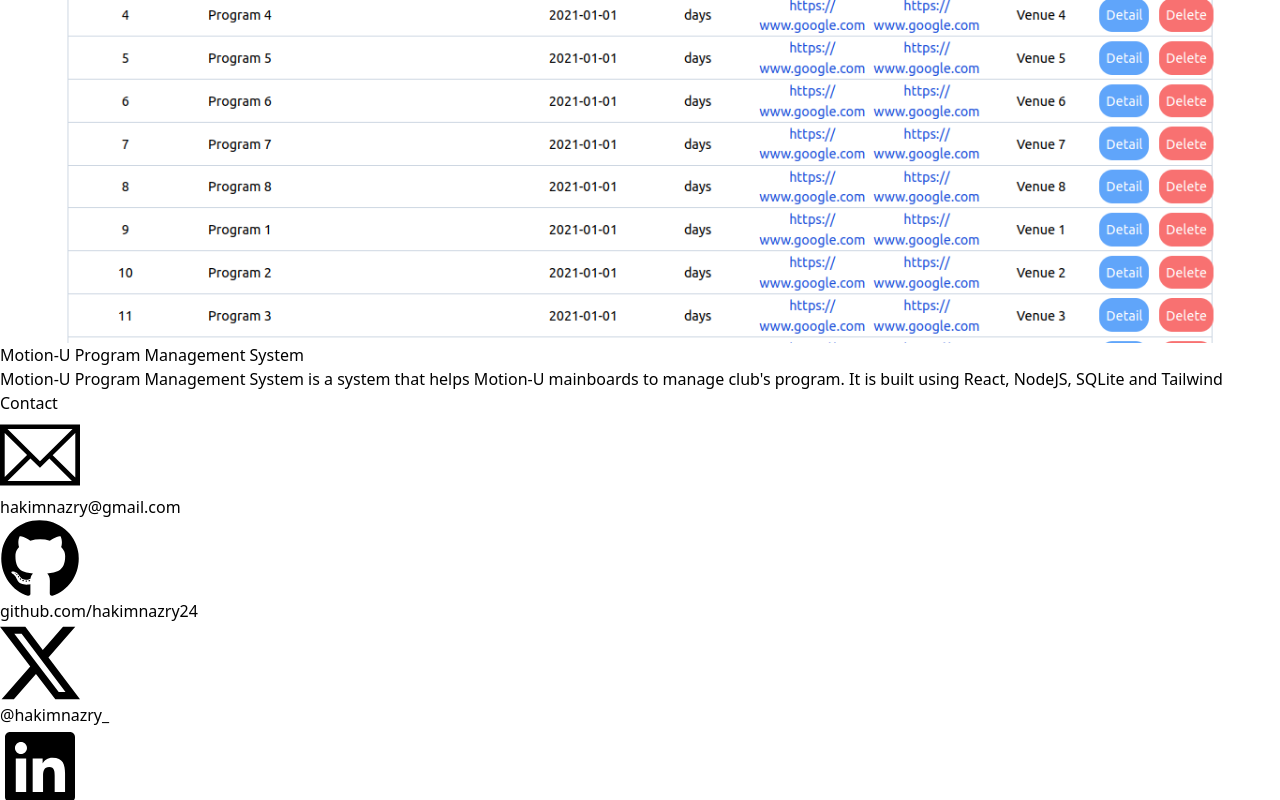
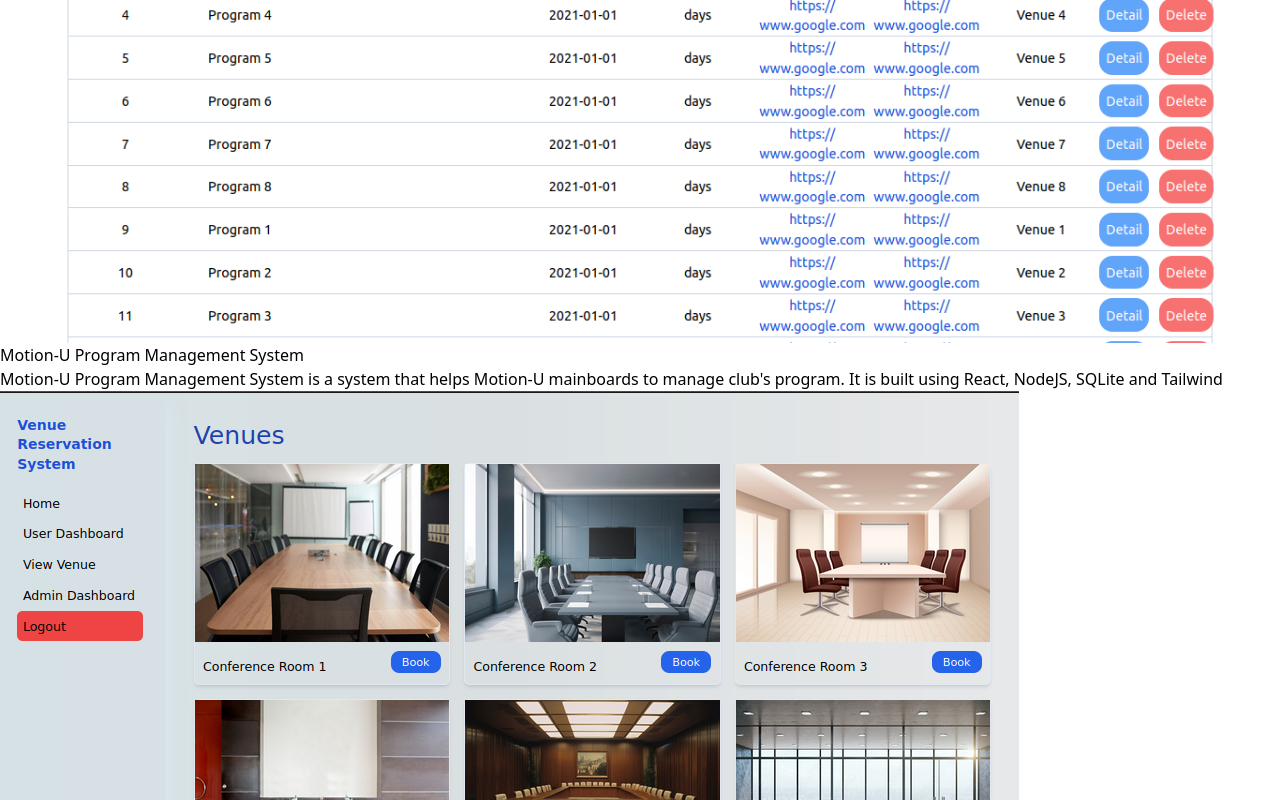
Before and after one commit to hakimnazry24/hakimnazry24.github.io, a React (Vite) app: page / in a window 1280 px wide. Shown: the part 3260-4060 px from the top of the page. Built offline with nearby package versions, Linux system fonts and the light colour scheme.

Commit message:
add new project

```diff
--- a/src/App.tsx
+++ b/src/App.tsx
@@ -41,7 +41,9 @@ export default function App() {
             />
           </div>
           <div>
-            <h1 className="text-5xl font-semibold text-center md:lg:text-left">Hello</h1>
+            <h1 className="text-5xl font-semibold text-center md:lg:text-left">
+              Hello
+            </h1>
             <h2 className="text-2xl mb-10 text-center md:lg:text-left">
               My name is{" "}
               <span className="bg-gradient-to-r from-green-500 via-violet-600 to-blue-400 bg-clip-text text-transparent inline-block font-semibold">
@@ -128,7 +130,7 @@ export default function App() {
             even the Malaysian tradisional music instrument, the Gamelan. Reach
             me out and let's connect :D
           </motion.p>
-          <div className="flex flex-col md:lg:flex-row justify-center gap-20 mt-10" >
+          <div className="flex flex-col md:lg:flex-row justify-center gap-20 mt-10">
             <motion.img
               initial={{ opacity: 0 }}
               whileInView={{ opacity: 1 }}
@@ -164,8 +166,8 @@ export default function App() {
       </div>
 
       {/* projects */}
-      <div className="flex justify-center md:lg:h-screen pt-10" id="projects">
-        <div>
+      <div className="flex justify-center  pt-10" id="projects">
+        <div className="">
           <motion.h1
             className="text-center text-5xl font-semibold mb-5"
             initial={{ opacity: 0 }}
@@ -177,19 +179,28 @@ export default function App() {
           </motion.h1>
           <div className="md:lg:grid grid-cols-3 gap-10">
             <Card
+              github="https://github.com/Motion-U/motionu-official-website"
               link="/project1.png"
               title="Motion-U Technopreneurship Club Official Website"
               desc="Motion-U Club is a technopreneurship club based in International Islamic University Malaysia. I created the website using NextJs, Tailwind and Contentful Headless CMS."
             ></Card>
             <Card
+              github="https://github.com/hakimnazry24/KICT-Order-Food"
               link="/project2.png"
               title="KICT Online Food Order"
               desc="KICT Online Food Order is an food ordering system that is meant for community at Kulliyyah of Information and Communication Technology (KICT) IIUM. This project is built using React, NodeJS, SQLite, and Tailwind"
             ></Card>
             <Card
+              github="https://github.com/hakimnazry24/Motion-U-Program-Management-System"
               link="/project3.png"
               title="Motion-U Program Management System"
               desc="Motion-U Program Management System is a system that helps Motion-U mainboards to manage club's program. It is built using React, NodeJS, SQLite and Tailwind"
+            ></Card>
+            <Card
+              github="https://github.com/hakimnazry24/Venue-Reservation-System"
+              link="/project4.png"
+              title="Venue Reservation System"
+              desc="This project is part of my assignment for Mobile Application Development course. It is built using HTML, Tailwind, and Dart"
             ></Card>
           </div>
         </div>
@@ -202,29 +213,32 @@ export default function App() {
           <div className="md:lg:grid grid-cols-4 gap-5">
             <div className="flex flex-col items-center gap-2 mb-5 md:lg:mb-0">
               <TfiEmail style={{ fontSize: "5rem" }} />
-              <p>
-                hakimnazry@gmail.com
-              </p>
+              <p>hakimnazry@gmail.com</p>
             </div>
             <div className="flex flex-col items-center gap-2 mb-5 md:lg:mb-0">
-              <a href="www.github.com/hakimnazry24" >
-                <FaGithub style={{ fontSize: "5rem" }} className="inline-block" />
-                <p>
-
-                    github.com/hakimnazry24
-
-                </p>
+              <a href="www.github.com/hakimnazry24">
+                <FaGithub
+                  style={{ fontSize: "5rem" }}
+                  className="inline-block"
+                />
+                <p>github.com/hakimnazry24</p>
               </a>
             </div>
             <div className="flex flex-col items-center gap-2 mb-5 md:lg:mb-0">
               <a href="https://twitter.com/hakimnazry_">
-                <BsTwitterX style={{ fontSize: "5rem" }} className="inline-block"/>
+                <BsTwitterX
+                  style={{ fontSize: "5rem" }}
+                  className="inline-block"
+                />
                 <p>@hakimnazry_</p>
               </a>
             </div>
             <div className="flex flex-col items-center gap-2 mb-5 md:lg:mb-0">
               <a href="www.linkedin.com/in/hakim-nazri/">
-                <FaLinkedin style={{ fontSize: "5rem" }} className="inline-block"/>
+                <FaLinkedin
+                  style={{ fontSize: "5rem" }}
+                  className="inline-block"
+                />
                 <p>www.linkedin.com/in/hakim-nazri/</p>
               </a>
             </div>
--- a/src/components/card.tsx
+++ b/src/components/card.tsx
@@ -4,18 +4,28 @@ type CardProp = {
   link: string;
   title: string;
   desc: string;
+  github: string;
 };
 
-export default function Card({ link, title, desc }: CardProp) {
+export default function Card({ link, title, desc, github }: CardProp) {
   return (
     <>
-      <motion.div className="max-w-sm rounded overflow-hidden shadow-lg mb-7 md:lg:mb-0" whileHover={{scale: 1.1}} initial={{opacity: 0}} whileInView={{opacity: 1}} transition={{duration: 0.2}} viewport={{once: true}}>
+      <motion.div
+        className="max-w-sm rounded overflow-hidden shadow-lg mb-7 md:lg:mb-0"
+        whileHover={{ scale: 1.1 }}
+        initial={{ opacity: 0 }}
+        whileInView={{ opacity: 1 }}
+        transition={{ duration: 0.2 }}
+        viewport={{ once: true }}
+      >
+        <a href={github}>
           <img className="w-full" src={link} />
           <div className="px-6 py-4">
             <div className="font-bold text-xl mb-2">{title}</div>
             <p className="text-gray-700 text-base">{desc}</p>
           </div>
           <div className="px-6 pt-4 pb-2"></div>
+        </a>
       </motion.div>
     </>
   );
```
Also changed, not shown: public/project4.png (added). Lines whose indentation alone changed are shown as unchanged.
